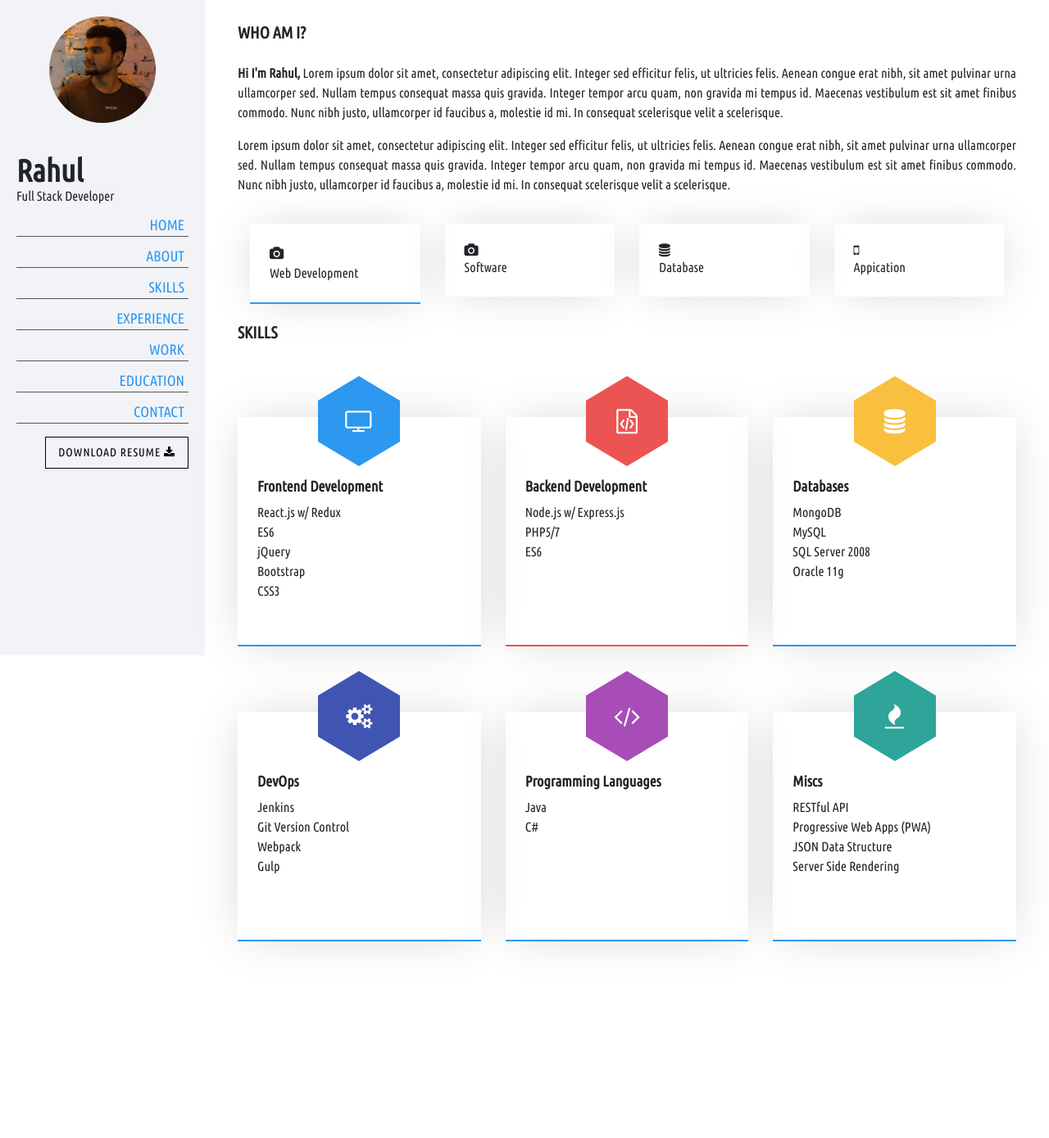
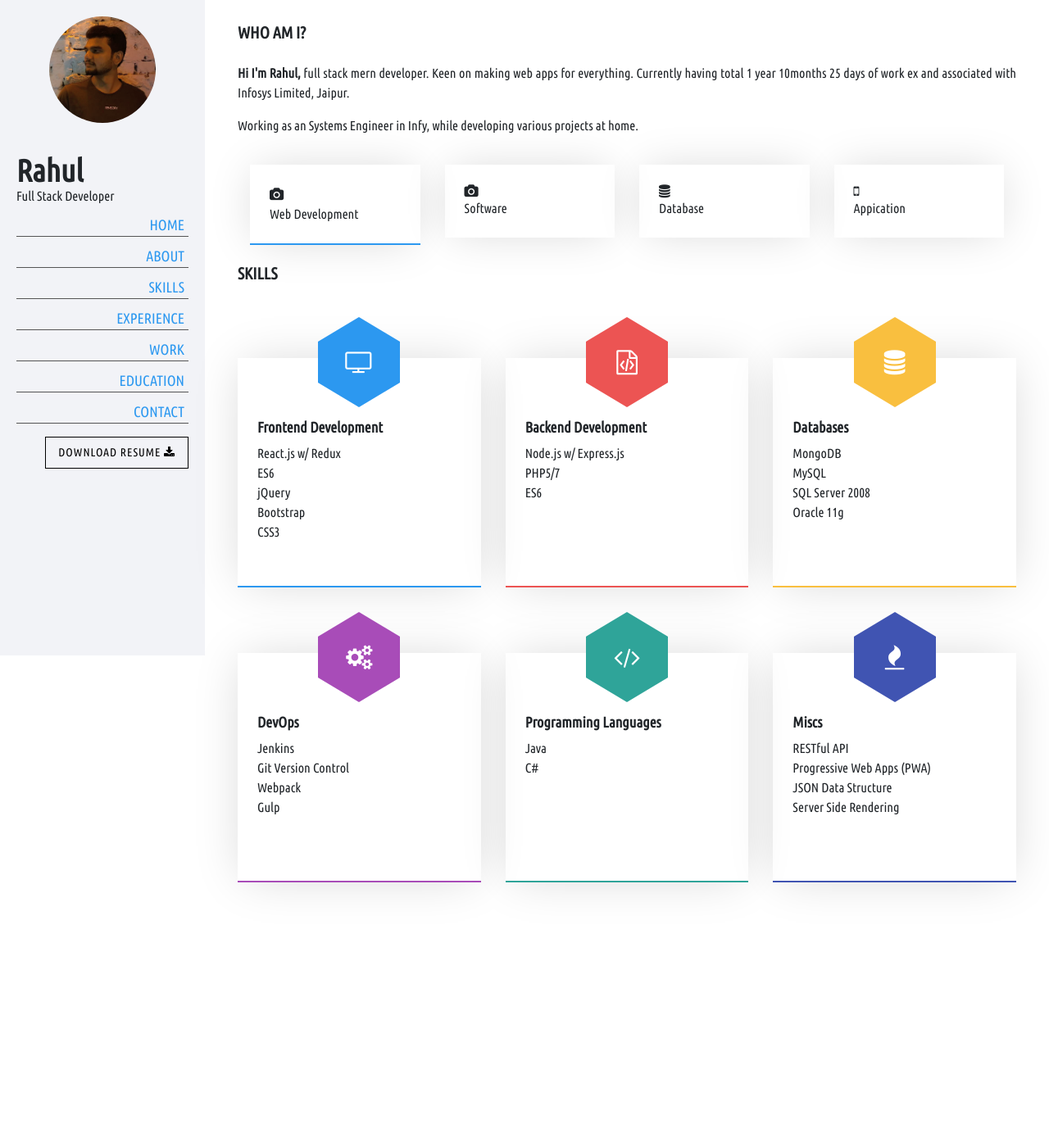
Before and after one commit to rahulmudgal/rahulmudgal.github.io, a PHP site: page / in a window 1280 px wide. Shown: the top 1389 px of the page at 82% size. Run offline with PHP 8.4, Linux system fonts and the light colour scheme.

Commit message:
work ex dynamic

```diff
--- a/assets/custom.js
+++ b/assets/custom.js
@@ -48,3 +48,21 @@ $('span.counter').each(function () {
         }
     });
 });
+
+
+/*work ex cal*/
+
+var calWorkEx = () => {
+    var startDay = new Date('2018-06-20').getTime();
+    var currDay = new Date().getTime();
+    totalWorkEx = Math.floor(currDay - startDay);
+    var day = 1000 * 60 * 60 * 24;
+
+    var years = Math.floor(totalWorkEx / (day * 365));
+    var months = Math.floor((totalWorkEx % (day * 365)) / (day * 31));
+    var days = Math.floor((totalWorkEx % day * 31) / day);
+
+    workexString = `${years} ${years > 1 ? 'years' : 'year'} ${months}${months > 1 ? 'months' : 'month'} ${days} ${days > 1 ? 'days' : 'day'} `;
+    document.getElementById('workex').innerText = workexString;
+}
+calWorkEx();
--- a/assets/styles.css
+++ b/assets/styles.css
@@ -350,6 +350,19 @@ p::selection {
 .skills.color-2 {
     border-bottom: 2px solid #ec5453;
 }
+.skills.color-3 {
+    border-bottom: 2px solid #f9bf3f;
+}
+.skills.color-4 {
+    border-bottom: 2px solid #a84cb8;
+}
+.skills.color-5 {
+    border-bottom: 2px solid #2fa499;
+}
+.skills.color-6 {
+    border-bottom: 2px solid #4054b2;
+}
+
 .skills .icon {
     position: absolute;
     top: -20px;
--- a/index.html
+++ b/index.html
@@ -74,27 +74,12 @@
                     <div class="sec-header">Who Am I?</div>
                     <div class="row">
                         <div class="col-md-12">
-                            <p><strong>Hi I'm Rahul,</strong> Lorem ipsum dolor sit amet, consectetur adipiscing elit.
-                                Integer sed
-                                efficitur felis,
-                                ut ultricies felis. Aenean congue erat nibh, sit amet pulvinar urna ullamcorper sed.
-                                Nullam
-                                tempus
-                                consequat massa quis gravida. Integer tempor arcu quam, non gravida mi tempus id.
-                                Maecenas
-                                vestibulum est sit amet finibus commodo. Nunc nibh justo, ullamcorper id faucibus a,
-                                molestie id
-                                mi. In consequat scelerisque velit a scelerisque.</p>
-                            <p>Lorem ipsum dolor sit amet, consectetur adipiscing elit. Integer sed efficitur felis,
-                                ut
-                                ultricies felis. Aenean congue erat nibh, sit amet pulvinar urna ullamcorper sed.
-                                Nullam
-                                tempus
-                                consequat massa quis gravida. Integer tempor arcu quam, non gravida mi tempus id.
-                                Maecenas
-                                vestibulum est sit amet finibus commodo. Nunc nibh justo, ullamcorper id faucibus a,
-                                molestie id
-                                mi. In consequat scelerisque velit a scelerisque.</p>
+                            <p><strong>Hi I'm Rahul,</strong> full stack mern developer. Keen on making web apps
+                                for everything. Currently having total
+                                <span id="workex"></span>
+                                of work ex and associated with Infosys
+                                Limited, Jaipur.</p>
+                            <p>Working as an Systems Engineer in Infy, while developing various projects at home.</p>
                         </div>
                     </div>
                     <div class="row about-row2">
@@ -180,7 +165,7 @@
                         </div>
 
                         <div class="col-md-4">
-                            <div class="skills color-6">
+                            <div class="skills color-4">
                                 <span class="icon">
                                     <i class="fa fa-cogs"></i>
                                 </span>
@@ -197,7 +182,7 @@
                         </div>
 
                         <div class="col-md-4">
-                            <div class="skills color-4">
+                            <div class="skills color-5">
                                 <span class="icon">
                                     <i class="fa fa-code"></i>
                                 </span>
@@ -211,7 +196,7 @@
                             </div>
                         </div>
                         <div class="col-md-4">
-                            <div class="skills color-5">
+                            <div class="skills color-6">
                                 <span class="icon">
                                     <i class="fa fa-fire"></i>
                                 </span>
```
